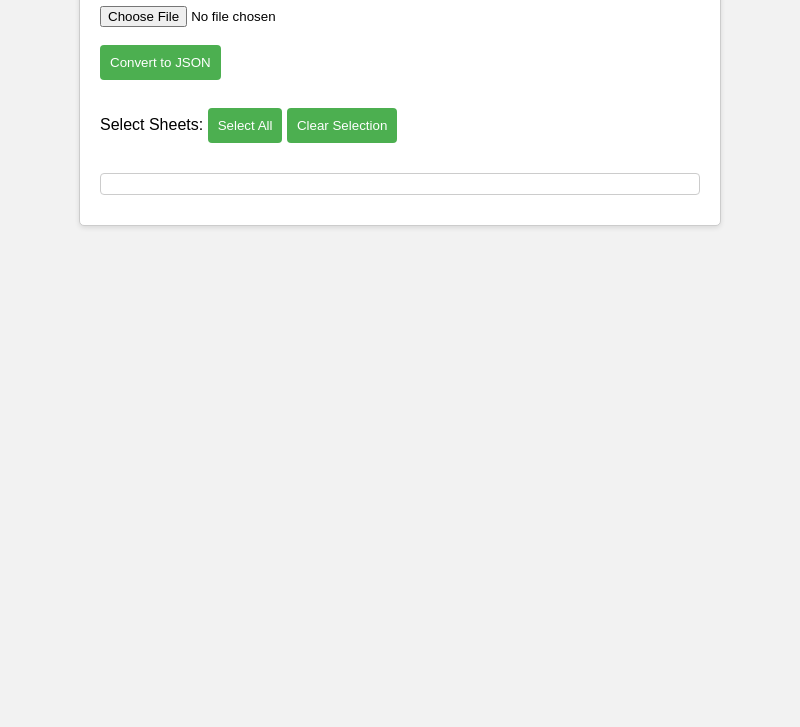
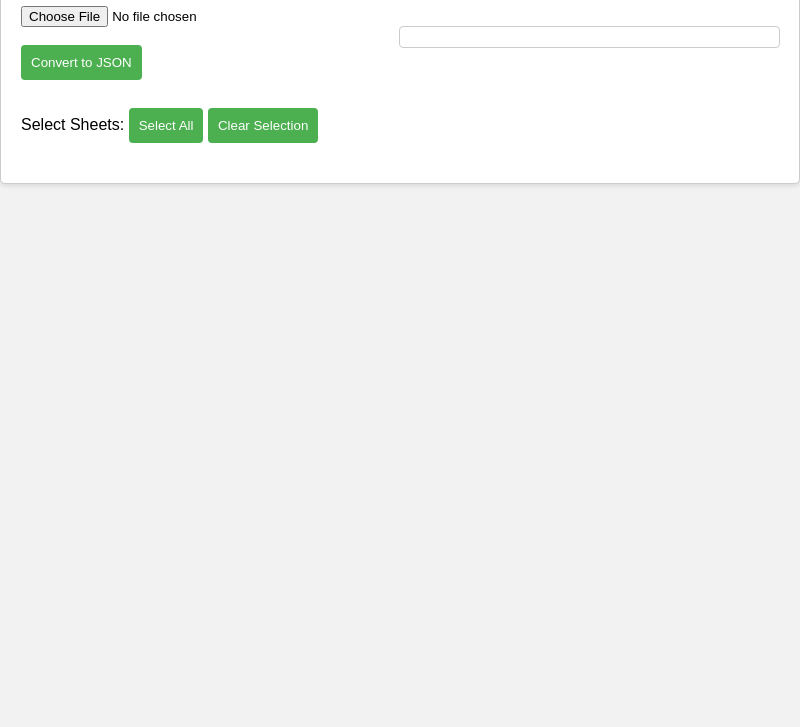
Before and after one commit to varunkumarchennamagic/web-and-electron-xlsx-final, an Electron app: page index.html in a window 800 px wide. Shown: the part 73-800 px from the top of the page. Drawn offline with nearby package versions, Linux system fonts and the light colour scheme.

Commit message:
progressbar moved to right

```diff
--- a/app.js
+++ b/app.js
@@ -48,6 +48,7 @@ function handleFileSelect() {
       label.appendChild(document.createTextNode(sheetName));
 
       sheetList.appendChild(label);
+      sheetList.appendChild(document.createElement('br'));
     });
   };
   reader.readAsArrayBuffer(file);
--- a/index.html
+++ b/index.html
@@ -9,6 +9,7 @@
 <body>
   <div class="container">
     <h1>XLSX to JSON Converter</h1>
+    <div class="left-side">
       <input type="file" id="xlsxFile" accept=".xlsx" />
       <br /><br />
       <button id="convertBtn">Convert to JSON</button>
@@ -20,12 +21,15 @@
         <button id="clearSelectionBtn">Clear Selection</button>
       </div>
       <div id="sheetList"></div>
-    <div id="downloadLinks"></div>
+    </div>
+    <div class="right-side">
       <div id="progressBar">
         <span></span>
       </div>
       <div id="progressPercentage"></div>
       <div id="progressLog"></div>
+      <div id="downloadLinks"></div>
+    </div>
   </div>
 
   <script src="https://unpkg.com/xlsx/dist/xlsx.full.min.js"></script>
--- a/style.css
+++ b/style.css
@@ -6,18 +6,32 @@ body {
   }
 
   .container {
-    max-width: 600px;
+    max-width: 900px;
     margin: 0 auto;
     padding: 20px;
     background-color: #fff;
     border: 1px solid #ccc;
     border-radius: 5px;
     box-shadow: 0 2px 5px rgba(0, 0, 0, 0.1);
+    display: flex; /* Add flex display */
+    flex-wrap: wrap; /* Wrap the container to a new line if necessary */
+  }
+
+  .left-side {
+    width: 50%;
+  }
+
+  .right-side {
+    width: 50%;
+    display: flex; /* Add flex display to align progress elements vertically */
+    flex-direction: column; /* Align progress elements vertically */
+    align-items: center; /* Center align the progress elements horizontally */
   }
 
   h1 {
     text-align: center;
     margin-top: 0;
+    width: 100%
   }
 
   button {
@@ -50,6 +64,7 @@ body {
     background-color: #fff;
     border-radius: 4px;
     overflow: hidden;
+    width: 100%; /* Adjust the width of the progress bar to fit the container */
   }
 
   #progressBar span {
```
Lines whose indentation alone changed are shown as unchanged.
